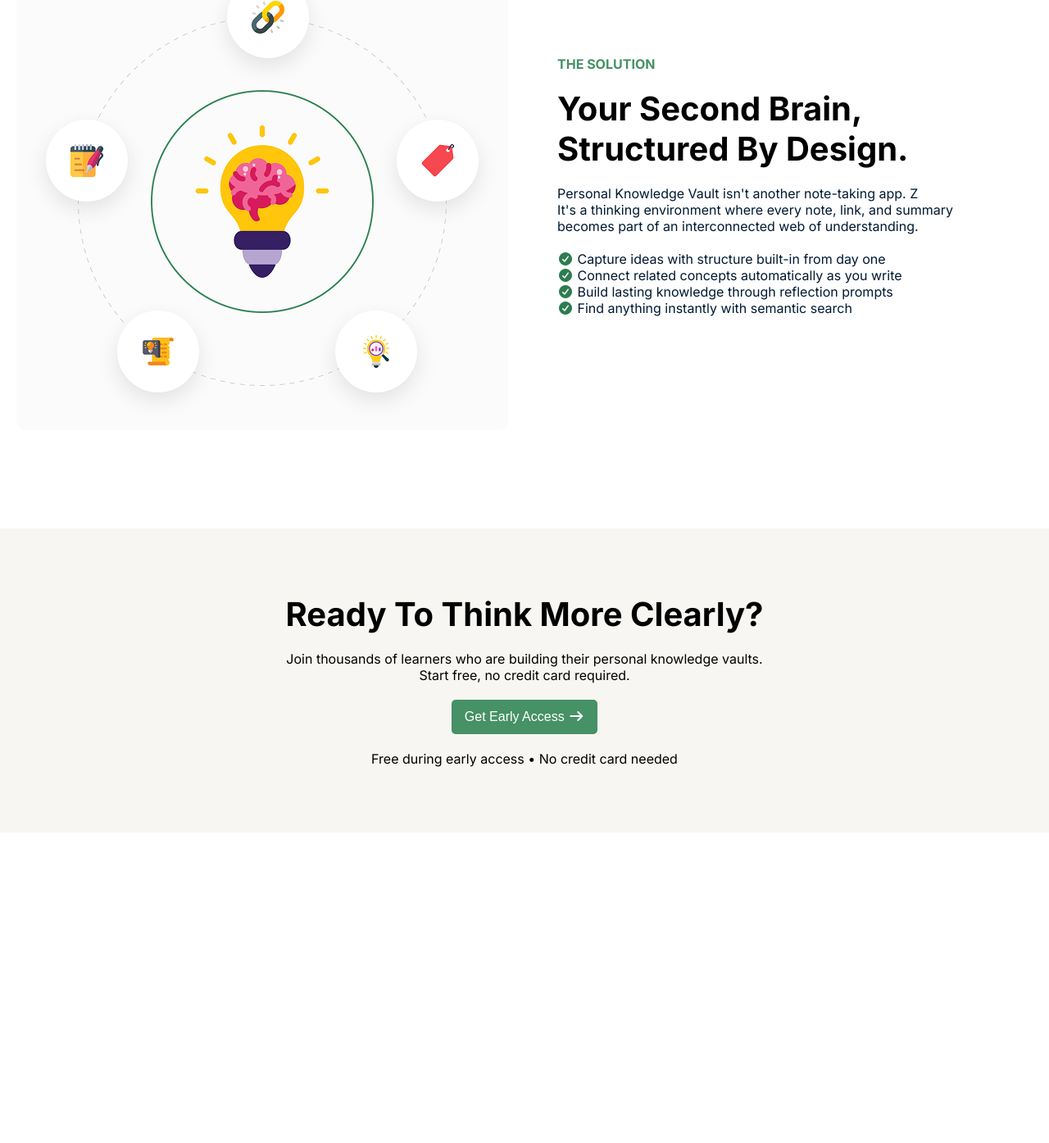
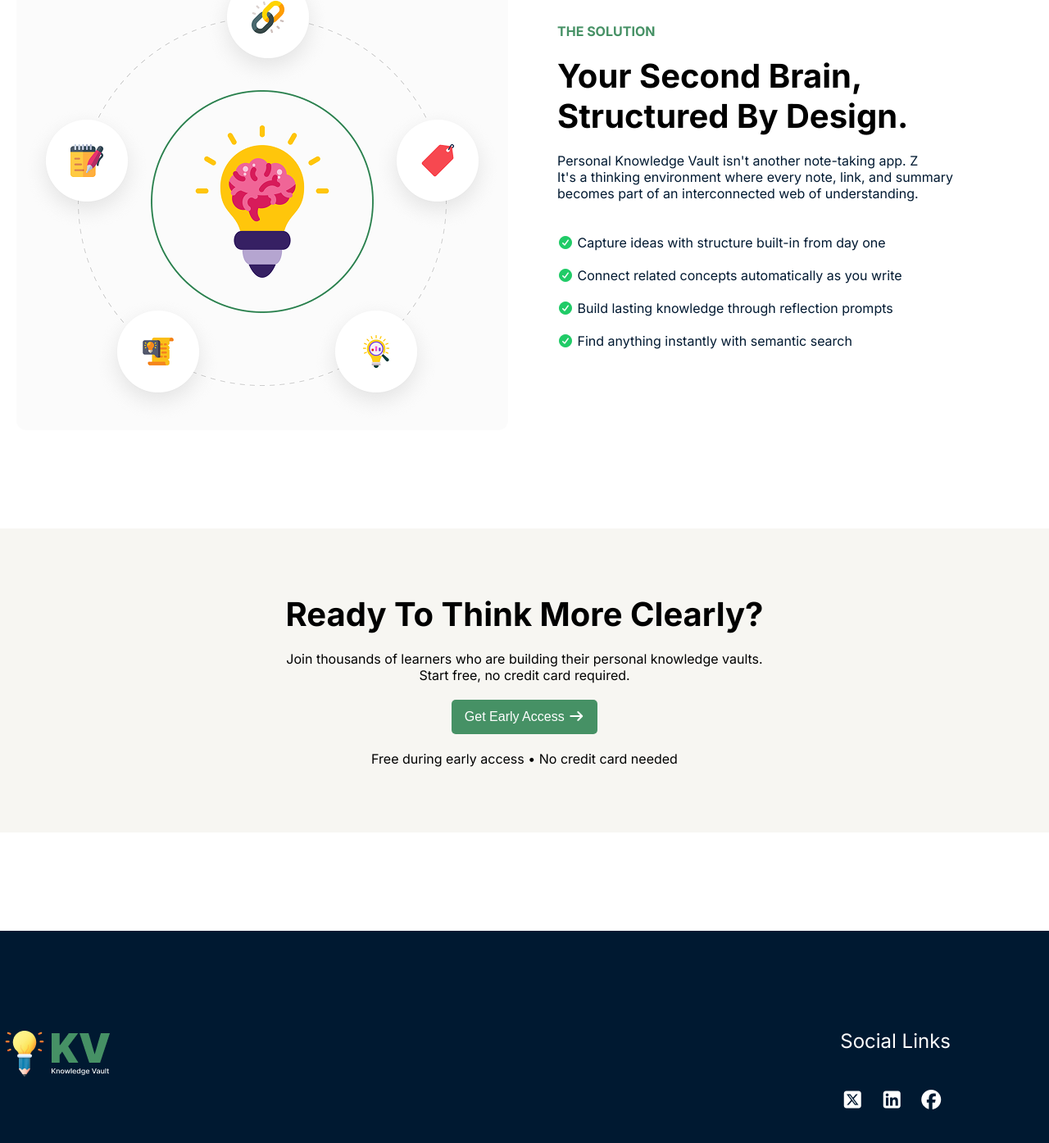
Before and after one commit to Sultanul-01/MILESTONE-001-ASSIGNMENT-001, a plain HTML site: page index.html in a window 1280 px wide. Shown: the part 1405-2800 px from the top of the page at 82% size. Before the commit the page ends 2421 px from the top, so only its background shows below. Drawn offline with Linux system fonts and the light colour scheme.

Commit message:
Include footer section

```diff
--- a/index.html
+++ b/index.html
@@ -12,7 +12,7 @@
     <link rel="stylesheet" href="https://cdnjs.cloudflare.com/ajax/libs/font-awesome/7.0.1/css/all.min.css"
         integrity="sha512-2SwdPD6INVrV/lHTZbO2nodKhrnDdJK9/kg2XD1r9uGqPo1cUbujc+IYdlYdEErWNu69gVcYgdxlmVmzTWnetw=="
         crossorigin="anonymous" referrerpolicy="no-referrer" />
-    <title>Document</title>
+    <title>KNOWLEDGE-VAULT</title>
     <link rel="stylesheet" href="./styles/knowledge.css">
 </head>
 
@@ -50,7 +50,7 @@
     </header>
     <section id="card-section">
         <div class="section-heading">
-            <h2>Notes don't fail, Structure does.</h2><br>
+            <h2>Notes Don't Fail, Structure Does.</h2><br>
             <p>You're not bad at learning. Your tools just weren't built for how knowledge actually works.</p>
         </div>
         <div class="card-box">
@@ -96,10 +96,10 @@
                 <h2>Your Second Brain,<br>Structured By Design.</h2><br>
                 <p class="txt">Personal Knowledge Vault isn't another note-taking app. Z<br>It's a thinking environment
                     where every note, link, and summary <br>becomes part of an interconnected web of understanding.</p>
-                <br>
-                <p><i class="fa-solid fa-circle-check"></i>&nbsp;Capture ideas with structure built-in from day one</p>
-                <p><i class="fa-solid fa-circle-check"></i>&nbsp;Connect related concepts automatically as you write</p>
-                <p><i class="fa-solid fa-circle-check"></i>&nbsp;Build lasting knowledge through reflection prompts</p>
+                <br><br>
+                <p><i class="fa-solid fa-circle-check"></i>&nbsp;Capture ideas with structure built-in from day one</p><br>
+                <p><i class="fa-solid fa-circle-check"></i>&nbsp;Connect related concepts automatically as you write</p><br>
+                <p><i class="fa-solid fa-circle-check"></i>&nbsp;Build lasting knowledge through reflection prompts</p><br>
                 <p><i class="fa-solid fa-circle-check"></i>&nbsp;Find anything instantly with semantic search</p>
             </div>
         </div>
@@ -113,8 +113,20 @@
             <p>Free during early access • No credit card needed</p>
         </div>
     </section>
-    <footer>
-
+    <footer id="footer-container">
+        <div class="footer-section">
+            <img src="./assets/logo-footer.png" alt="">
+            <div class="social">
+                <p>Social Links</p><br>
+            <ul>
+                <i class="fa-brands fa-square-x-twitter"></i>&nbsp;&nbsp;&nbsp;
+                <i class="fa-brands fa-square-linkedin"></i>&nbsp;&nbsp;&nbsp;
+                <i class="fa-brands fa-facebook"></i>
+            </ul>
+            </div>
+        </div>
+        <hr>
+        <p>© 2026 Personal Knowledge Vault. All rights reserved.</p>
     </footer>
 </body>
 
--- a/styles/knowledge.css
+++ b/styles/knowledge.css
@@ -81,6 +81,9 @@
     border-radius: 1000px;
     margin-top: 125px;
 }
+.badge:hover{
+    cursor: pointer;
+}
 .text{
     font-size: 16px;
     font-weight: 400;
@@ -93,6 +96,7 @@
     height: 10px;
     background: #469165;
     border-radius: 50%;
+    /* help chat gpt only [box-shadow: 0 0 0 6px #9fceb0,0 0 0 10px #d9eadf;] this portion */
     box-shadow: 0 0 0 6px #9fceb0,0 0 0 10px #d9eadf;
 }
 
@@ -195,7 +199,7 @@
     color: #000000;
 }
 p .fa-solid{
-    color: #2e7c4f;
+    color: #20cb67;
 }
 .txt{
     font-size: 16px;
@@ -216,3 +220,41 @@ p .fa-solid{
 .early-access-container h2{
     font-size: 2.5em;
 }
+#footer-container{
+    margin-top: 120px;
+    background-color: #001931;
+}
+#footer-container p{
+    color: #ffffff;
+    text-align: center;
+    height: 54px;
+}
+.footer-section{
+    max-width: 1450px;
+    margin: 0 auto;
+    padding: 120px 120px 120px 0;
+    height: 348px;
+    display: flex;
+    justify-content: space-between;
+}
+.footer-section img{
+    width: 139px;
+    height: 60px;
+    cursor: pointer;
+}
+hr{
+    max-width: 1450px;
+    margin: 0 auto;
+    color: #E5E7EB;
+    margin-bottom: 20px;
+    opacity: 0.2;
+}
+.social p{
+    font-size: 1.5em;
+    color: #ffffff;
+}
+.fa-brands{
+    cursor: pointer;
+    font-size: 1.5em;
+    color: #ffffff;
+}
```
